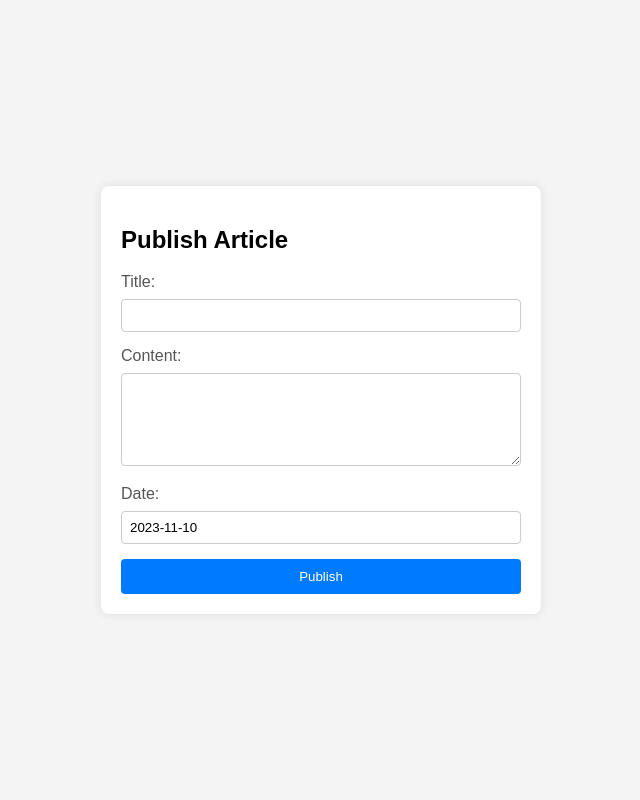
After one commit to donaraphel/Online_College_Magazine, a Django app: page /publish/1/ in a window 1280 px wide. The commit adds this page. Shown: the whole page, without its empty margins (319-959 px from the left). Run offline with Django 4.2, Linux system fonts and the light colour scheme.

Commit message:
adding publish article feature

```diff
--- a/online_magazine/online_magazine_app/forms.py
+++ b/online_magazine/online_magazine_app/forms.py
@@ -36,3 +36,10 @@ class CustomAuthenticationForm(forms.Form):
                 raise forms.ValidationError('Invalid user_id or password.')
 
         return None
+
+
+class PublishArticleForm(forms.Form):
+    title = forms.CharField(max_length=100)
+    content = forms.CharField(widget=forms.Textarea)
+    date = forms.DateField()
+    author_id = forms.CharField(max_length=50)
--- /dev/null
+++ b/online_magazine/online_magazine_app/templates/publish.html
@@ -0,0 +1,95 @@
+<!-- publish_article.html -->
+
+<!DOCTYPE html>
+<html lang="en">
+
+<head>
+    <meta charset="UTF-8">
+    <meta name="viewport" content="width=device-width, initial-scale=1.0">
+    <title>Publish Article</title>
+    <style>
+        body {
+            font-family: Arial, sans-serif;
+            background-color: #f4f4f4;
+            margin: 0;
+            padding: 0;
+            display: flex;
+            align-items: center;
+            justify-content: center;
+            height: 100vh;
+        }
+
+        .article-container {
+            background-color: #fff;
+            padding: 20px;
+            border-radius: 8px;
+            box-shadow: 0 0 10px rgba(0, 0, 0, 0.1);
+            width: 400px;
+        }
+
+        label {
+            display: block;
+            margin-bottom: 8px;
+            color: #555;
+        }
+
+        input,
+        textarea {
+            width: 100%;
+            padding: 8px;
+            box-sizing: border-box;
+            margin-bottom: 15px;
+            border: 1px solid #ccc;
+            border-radius: 4px;
+        }
+
+        button {
+            width: 100%;
+            padding: 10px;
+            background-color: #007BFF;
+            color: #fff;
+            border: none;
+            border-radius: 4px;
+            cursor: pointer;
+        }
+
+        button:hover {
+            background-color: #0056b3;
+        }
+    </style>
+</head>
+
+<body>
+
+    <div class="article-container">
+        <h2>Publish Article</h2>
+        <form method="post" action="{% url 'publish' user_id=user_id %}">
+            {% csrf_token %}
+            <label for="id_title">Title:</label>
+            <input type="text" id="id_title" name="title" required>
+
+            <label for="id_content">Content:</label>
+            <textarea id="id_content" name="content" rows="5" required></textarea>
+
+            <label for="id_date">Date:</label>
+            <input type="text" id="id_date" name="date" value="{{ current_date }}" readonly>
+
+            <!-- Assume the author ID is retrieved from the current user -->
+            <input type="hidden" name="author_id" value="{{ user_id }}">
+
+            <button type="submit">Publish</button>
+        </form>
+    </div>
+
+    <script>
+        // JavaScript to set the current date in the 'date' field
+        document.addEventListener('DOMContentLoaded', function () {
+            var currentDate = new Date();
+            var formattedDate = currentDate.toISOString().split('T')[0];
+            document.getElementById('id_date').value = formattedDate;
+        });
+    </script>
+
+</body>
+
+</html>
--- a/online_magazine/online_magazine_app/urls.py
+++ b/online_magazine/online_magazine_app/urls.py
@@ -5,5 +5,6 @@ urlpatterns = [
     path('home/', views.home, name='home'),
     path('register/', views.register, name='register'),
     path('user_profile/', views.user_profile, name='user_profile'),
-    path('login/',views.login, name = 'login')
+    path('login/',views.login, name = 'login'),
+    path('publish/<str:user_id>/',views.publish, name = 'publish')
 ]
--- a/online_magazine/online_magazine_app/views.py
+++ b/online_magazine/online_magazine_app/views.py
@@ -1,7 +1,7 @@
 from django.shortcuts import render, redirect
 
-from online_magazine_app.models import UserDetails
-from .forms import CustomUserCreationForm,CustomAuthenticationForm
+from online_magazine_app.models import UserDetails, Article
+from .forms import CustomUserCreationForm,CustomAuthenticationForm, PublishArticleForm
 
 def home(request):
     return render(request, 'templates/home.html',{})
@@ -59,3 +59,25 @@ def login(request):
         else:
             form = CustomAuthenticationForm()
     return render(request, 'templates/login.html',{'form': form})
+
+def publish(request, user_id):
+    form = PublishArticleForm(request.POST)
+    if form.is_valid():
+            # Get the form data
+            title = form.cleaned_data['title']
+            content = form.cleaned_data['content']
+            date = form.cleaned_data['date']
+            author_id = form.cleaned_data['author_id']
+            author = UserDetails.objects.get(user_id=author_id)
+
+            # Save the data to the database
+            Article.objects.create(
+                title=title,
+                content=content,
+                publication_date=date,
+                author_id=author.user_id
+            )
+
+            # Redirect to a success page or do something else
+            return redirect('user_profile')
+    return render(request, 'templates/publish.html', {'user_id': user_id})
```
Also changed, not shown: online_magazine/online_magazine_app/models.py (+21 -20 lines), online_magazine/online_magazine_app/templates/user_profile.html (+24 -0 lines), online_magazine/online_magazine_app/migrations/0003_alter_article_author.py (added), online_magazine/online_magazine_app/migrations/0004_remove_userdetails_id_alter_userdetails_user_id.py (added), online_magazine/online_magazine_app/templates/allarticles.html (added).
